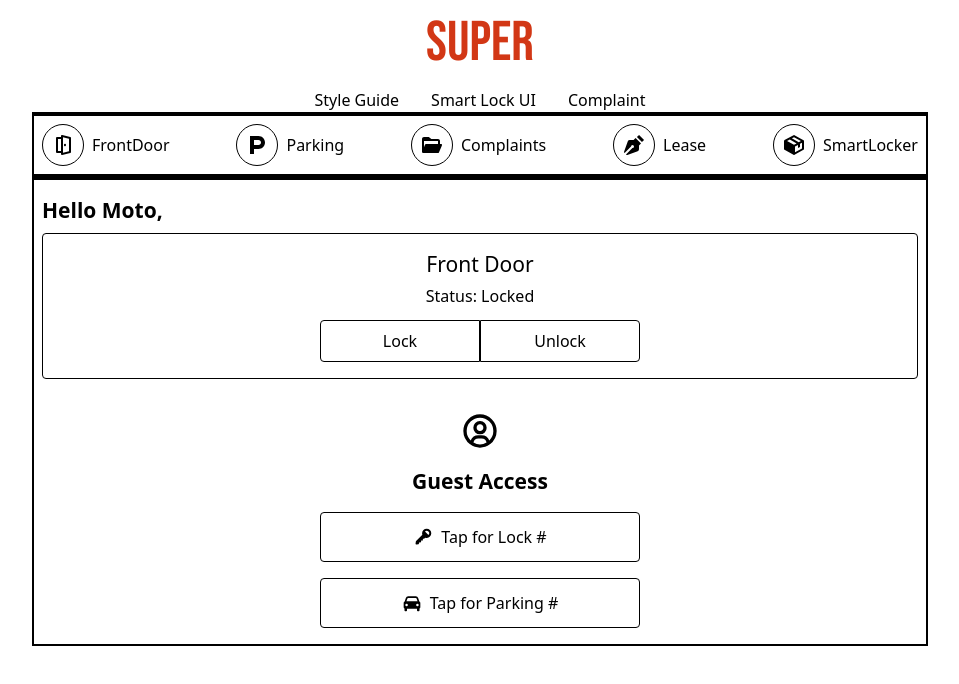
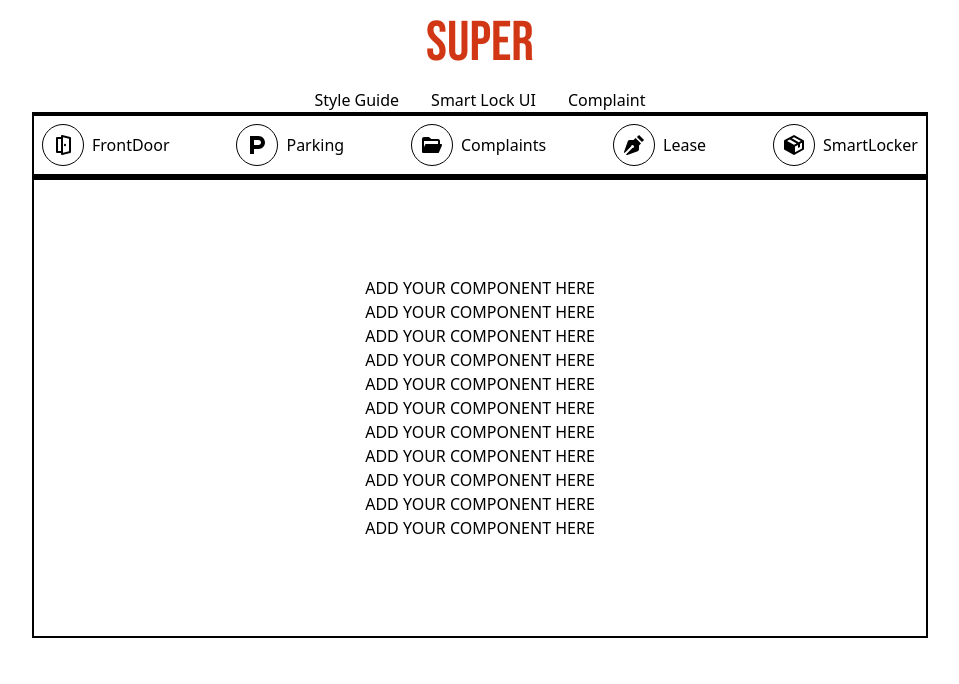
Before and after one commit to seancampbell3161/DSD-app, a React (Vite) app in the folder super_gui/: page /smartlockui in a window 1280 px wide. Shown: the top 684 px of the page, without its empty margins (160-1119 px from the left). Built offline with nearby package versions, Linux system fonts and the light colour scheme.

Commit message:
feat: NavBar Component with placeholder content for future component integration.

```diff
--- a/super_gui/src/components/SmartLockUI.tsx
+++ b/super_gui/src/components/SmartLockUI.tsx
@@ -36,46 +36,23 @@ const SmartLockUI = () => {
         </div>
       </div>
 
-      {/* MAIN CONTENT */}
-      <div className="container mx-auto border-2 max-w-4xl">
-        {/* LOCK ACCESS */}
-        <div className="mx-auto m-2 p-2">
-          <h2 className="text-xl font-bold mb-2">Hello Moto,</h2>
-          <div className="flex flex-col items-center border rounded-sm p-3 md:p-4">
-            <h2 className="text-lg md:text-xl mb-1">Front Door</h2>
-            <h2 className="mb-3">Status: Locked</h2>
-
-            <div className="flex justify-between w-full max-w-xs">
-              <button className="flex justify-center items-center border rounded-sm rounded-r-none p-2 w-1/2">
-                Lock
-              </button>
-              <button className="flex justify-center items-center border rounded-sm rounded-l-none p-2 w-1/2">
-                Unlock
-              </button>
-            </div>
-          </div>
-        </div>
-
-        {/* GUEST ACCESS */}
-        <div className="flex flex-col gap-4 py-4 px-2">
-          <div className="flex justify-center">
-            <img src={User} alt="Smart Locker" className="w-10 h-auto" />
-          </div>
-
-          <h3 className="text-center font-bold text-xl">Guest Access</h3>
-
-          <div className="flex flex-col items-center gap-4">
-            <button className="flex justify-center items-center gap-2 border rounded-sm w-full max-w-xs p-3">
-              <img src={Key} alt="Key" className="w-5 h-5 " />
-              Tap for Lock #
-            </button>
-
-            <button className="flex justify-center items-center gap-2 border rounded-sm w-full max-w-xs p-3">
-              <img src={Car} alt="Car" className="w-5 h-5" />
-              Tap for Parking #
-            </button>
-          </div>
-        </div>
+      {/*
+      YOUR COMPONENT CONTENT
+      You can delete these classes once you pull request:
+      flex justify-center flex-col text-center py-24
+      */}
+      <div className="container mx-auto border-2 max-w-4xl flex justify-center flex-col text-center py-24">
+        <h2>ADD YOUR COMPONENT HERE</h2>
+        <h2>ADD YOUR COMPONENT HERE</h2>
+        <h2>ADD YOUR COMPONENT HERE</h2>
+        <h2>ADD YOUR COMPONENT HERE</h2>
+        <h2>ADD YOUR COMPONENT HERE</h2>
+        <h2>ADD YOUR COMPONENT HERE</h2>
+        <h2>ADD YOUR COMPONENT HERE</h2>
+        <h2>ADD YOUR COMPONENT HERE</h2>
+        <h2>ADD YOUR COMPONENT HERE</h2>
+        <h2>ADD YOUR COMPONENT HERE</h2>
+        <h2>ADD YOUR COMPONENT HERE</h2>
       </div>
 
       {/* MOBILE NAV BAR */}
```
